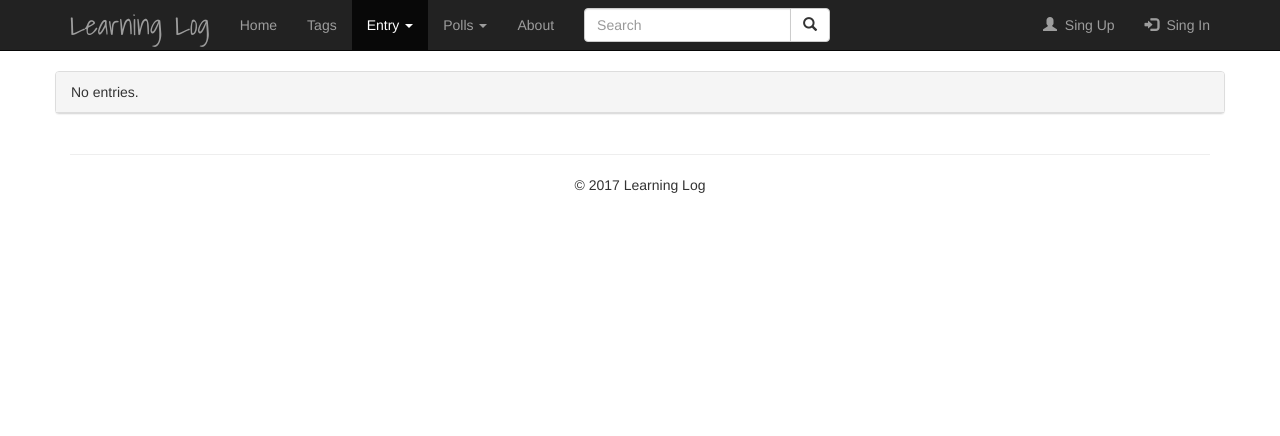
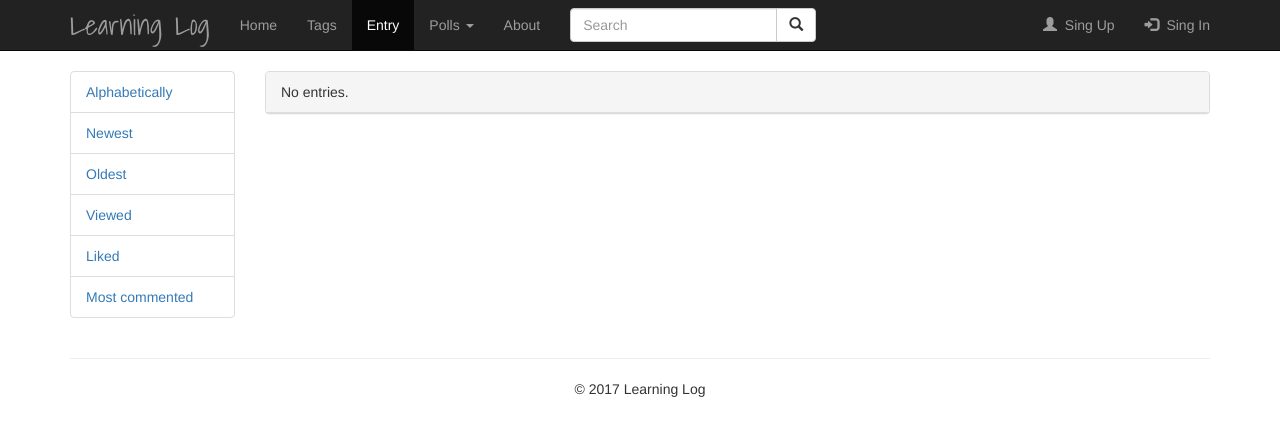
Before and after one commit to roman985475612/learning-log, a Django app: page /entry/list/newest/ in a window 1280 px wide. Shown: the top 436 px of the page. Run offline with Django 3.2, Linux system fonts and the light colour scheme; data that the repository does not hold is empty; some libraries are stand-ins or nearby versions.

Commit message:
Task #23 - Add like button - is complete: (1) Add likes field on entry model (2) Add URLconf (3) Add View (4) Add button on template (5) Add likes in entry list (6) Add soft by likes

```diff
--- a/learning_log/templates/base.html
+++ b/learning_log/templates/base.html
@@ -35,6 +35,7 @@
       {% url 'learning_logs:entry_oldest' as entry_oldest %}
       {% url 'learning_logs:entry_viewed' as entry_viewed %}
       {% url 'learning_logs:entry_commented' as entry_commented %}
+      {% url 'learning_logs:entry_liked' as entry_liked %}
       {% url 'learning_logs:entries' as entries %}
       {% url 'learning_logs:tags' as tag_list %}
       {% url 'users:register' as register %}
@@ -47,21 +48,14 @@
 
           <li class="{% if request.path == tag_list %} active {% endif %}"><a href="{% url 'learning_logs:tags' %}">Tags</a></li>
 
-          <li class="dropdown
+          <li class="
             {% if request.path == entry_newest %} active {% endif %}
             {% if request.path == entry_oldest %} active {% endif %}
             {% if request.path == entries %} active {% endif %}
             {% if request.path == entry_viewed %} active {% endif %}
+            {% if request.path == entry_liked %} active {% endif %}
             {% if request.path == entry_commented %} active {% endif %}">
-            <a class="dropdown-toggle" data-toggle="dropdown">Entry <b class="caret"></b></a>
-            <ul class="dropdown-menu">
-              <li><a href="{% url 'learning_logs:entries' %}">All</a></li>
-              <li class="divider"></li>
-              <li><a href="{% url 'learning_logs:entry_newest' %}">Newest</a></li>
-              <li><a href="{% url 'learning_logs:entry_oldest' %}">Oldest</a></li>
-              <li><a href="{% url 'learning_logs:entry_viewed' %}">Viewed</a></li>
-              <li><a href="{% url 'learning_logs:entry_commented' %}">Most commented</a></li>
-            </ul>
+            <a href="{% url 'learning_logs:entries' %}">Entry</a>
           </li>
 
           <li class="dropdown">
--- a/learning_logs/models.py
+++ b/learning_logs/models.py
@@ -40,6 +40,7 @@ class Entry(models.Model):
     date_added = models.DateTimeField(auto_now_add=True)
     image = models.ImageField(upload_to='learning_logs/img', default='', blank=True)
     views = models.IntegerField(default=0)
+    likes = models.IntegerField(default=0)
     comments = models.IntegerField(default=0)
 
     def save(self, *args, **kwargs):
--- a/learning_logs/templates/learning_logs/entry_detail.html
+++ b/learning_logs/templates/learning_logs/entry_detail.html
@@ -57,8 +57,12 @@
 
       <br>
 
-      <!-- Display tags -->
       <div>
+        <!-- Like button -->
+        {% if user.is_authenticated %}
+          <a href="{% url 'learning_logs:entry_like' entry.slug %}" class="btn btn-default"><span class="glyphicon glyphicon-thumbs-up"></span> Like | {{ entry.likes }}</a>
+        {% endif %}
+        <!-- Display tags -->
         {% for tag in tags %}
           <a href="{% url 'learning_logs:entry_tag' tag.slug %}" class="btn btn-{{ tag.color }} btn-sm">{{ tag.title }}</a>
         {% endfor %}
--- a/learning_logs/templates/learning_logs/entry_list.html
+++ b/learning_logs/templates/learning_logs/entry_list.html
@@ -5,11 +5,10 @@
 {% block content %}
 
   <div class="row">
+    <article class="col-sm-10 col-sm-push-2">
       {% for entry in entry_list %}
-      <div class="col-sm-7 col-sm-offset-2">
-        <br>
+
           <div class="media">
-
             <div class="media-left">
               <a href="{% url 'learning_logs:entry' entry.slug %}">
                 {% if entry.image %}
@@ -29,10 +28,10 @@
 
               <span class="glyphicon glyphicon-eye-open"></span> {{ entry.views }}&nbsp;&nbsp;
               <span class="glyphicon glyphicon-pencil"></span> {{ entry.comments }}&nbsp;&nbsp;
+              <span class="glyphicon glyphicon-thumbs-up"></span> {{ entry.likes }}&nbsp;&nbsp;
               {% for tag in entry.tag.all %}
                 <a href="{% url 'learning_logs:entry_tag' tag.slug %}" class="btn btn-default btn-xs">{{ tag.title }}</a>&nbsp;
               {% endfor %}
-          </div>
             </div>
           </div>
       {% empty %}
@@ -40,6 +39,19 @@
           <div class="panel-heading">No entries.</div>
         </div>
       {% endfor %}
+    </article>
+
+    <aside class="col-sm-2 col-sm-pull-10">
+      <ul class="list-group">
+        <li class="list-group-item" ><a href="{% url 'learning_logs:entries' %}">Alphabetically</a></li>
+        <li class="list-group-item" ><a href="{% url 'learning_logs:entry_newest' %}">Newest</a></li>
+        <li class="list-group-item" ><a href="{% url 'learning_logs:entry_oldest' %}">Oldest</a></li>
+        <li class="list-group-item" ><a href="{% url 'learning_logs:entry_viewed' %}">Viewed</a></li>
+        <li class="list-group-item" ><a href="{% url 'learning_logs:entry_liked' %}">Liked</a></li>
+        <li class="list-group-item" ><a href="{% url 'learning_logs:entry_commented' %}">Most commented</a></li>
+      </ul>
+    </aside>
+
   </div>
 
 {% endblock %}
--- a/learning_logs/urls.py
+++ b/learning_logs/urls.py
@@ -1,34 +1,41 @@
 from django.conf.urls import url
 
-from .views import (IndexView, TagListView, TagCreateView,
-                    EntryCreate, EntryDetail, EntryUpdate, EntryDelete,
-                    EntryListView, EntryNewestListView, EntryOldestListView,
-                    EntryPopularListView, EntryMostCommentedListView,
-                    EntryTagListView, CommentCreate, CommentUpdate, CommentDelete, )
+from . import views
 
 app_name = 'learning_logs'
 
 urlpatterns = [
-    url(r'^$', IndexView.as_view(), name='index'),
-    url(r'^entry/add/$', EntryCreate.as_view(), name='entry_create'),
-    url(r'^tags/$', TagListView.as_view(), name='tags'),
-    url(r'^tag/add/$', TagCreateView.as_view(), name='tag_create'),
-    url(r'^tag/(?P<slug>[\w-]+)/$', EntryTagListView.as_view(), name='entry_tag'),
-    url(r'^entry/list/newest/$', EntryNewestListView.as_view(), name='entry_newest'),
-    url(r'^entry/list/oldest/$', EntryOldestListView.as_view(), name='entry_oldest'),
+    url(r'^$', views.IndexView.as_view(), name='index'),
+    url(r'^entry/add/$', views.EntryCreate.as_view(), name='entry_create'),
+    url(r'^tags/$', views.TagListView.as_view(), name='tags'),
+    url(r'^tag/add/$', views.TagCreateView.as_view(), name='tag_create'),
+    url(r'^tag/(?P<slug>[\w-]+)/$',
+        views.EntryTagListView.as_view(), name='entry_tag'),
+
+    url(r'^entry/list/newest/$',
+        views.EntryNewestListView.as_view(), name='entry_newest'),
+    url(r'^entry/list/oldest/$',
+        views.EntryOldestListView.as_view(), name='entry_oldest'),
     url(r'^entry/list/commented/$',
-        EntryMostCommentedListView.as_view(), name='entry_commented'),
-    url(r'^entry/list/viewed/$', EntryPopularListView.as_view(), name='entry_viewed'),
-    url(r'^entry/list/$', EntryListView.as_view(), name='entries'),
-    url(r'^entry/(?P<slug>[\w-]+)/$', EntryDetail.as_view(), name='entry'),
+        views.EntryMostCommentedListView.as_view(), name='entry_commented'),
+    url(r'^entry/list/viewed/$',
+        views.EntryPopularListView.as_view(), name='entry_viewed'),
+    url(r'^entry/list/likes/$',
+        views.EntryLikedListView.as_view(), name='entry_liked'),
+    url(r'^entry/list/abc/$', views.EntryListView.as_view(), name='entries'),
+    url(r'^entry/(?P<slug>[\w-]+)/$',
+        views.EntryDetail.as_view(), name='entry'),
+    url(r'^entry/(?P<slug>[\w-]+)/like/$',
+        views.EntryLikeRedirectView.as_view(), name='entry_like'),
     url(r'^entry/(?P<slug>[\w-]+)/update/$',
-        EntryUpdate.as_view(), name='entry_update'),
+        views.EntryUpdate.as_view(), name='entry_update'),
     url(r'^entry/(?P<slug>[\w-]+)/delete/$',
-        EntryDelete.as_view(), name='entry_delete'),
+        views.EntryDelete.as_view(), name='entry_delete'),
     url(r'^entry/(?P<slug>[\w-]+)/comment/add/$',
-        CommentCreate.as_view(), name='comment_create'),
+        views.CommentCreate.as_view(), name='comment_create'),
+
     url(r'^comment/(?P<pk>\d+)/update/$',
-        CommentUpdate.as_view(), name='comment_update'),
+        views.CommentUpdate.as_view(), name='comment_update'),
     url(r'^comment/(?P<pk>\d+)/delete/$',
-        CommentDelete.as_view(), name='comment_delete'),
+        views.CommentDelete.as_view(), name='comment_delete'),
 ]
--- a/learning_logs/views.py
+++ b/learning_logs/views.py
@@ -1,7 +1,7 @@
 from django.contrib.auth.mixins import LoginRequiredMixin
 from django.http import Http404
 from django.shortcuts import render, redirect, get_object_or_404
-from django.views.generic.base import TemplateView
+from django.views.generic.base import RedirectView, TemplateView
 from django.views.generic.detail import DetailView
 from django.views.generic.edit import CreateView, FormMixin, UpdateView, DeleteView
 from django.views.generic.list import ListView
@@ -72,6 +72,10 @@ class EntryMostCommentedListView(ListView):
     queryset = Entry.objects.order_by('-comments')
 
 
+class EntryLikedListView(ListView):
+    queryset = Entry.objects.order_by('-likes')
+
+
 class EntryTagListView(ListView):
 
     def get_queryset(self):
@@ -98,6 +102,15 @@ class EntryDetail(DetailView):
         context['tags'] = self.get_object().tag.all()
         context['comments'] = self.get_object().comment_set.all()
         return context
+
+
+class EntryLikeRedirectView(LoginRequiredMixin, RedirectView):
+
+    def get_redirect_url(self, *args, **kwargs):
+        entry = get_object_or_404(Entry, slug=self.kwargs['slug'])
+        entry.likes += 1
+        entry.save()
+        return reverse('learning_logs:entry', kwargs={'slug': self.kwargs['slug']})
 
 
 class EntryCreate(LoginRequiredMixin, CreateView):
```
Also changed, not shown: learning_logs/migrations/0015_entry_likes.py (added). Lines whose indentation alone changed are shown as unchanged.
